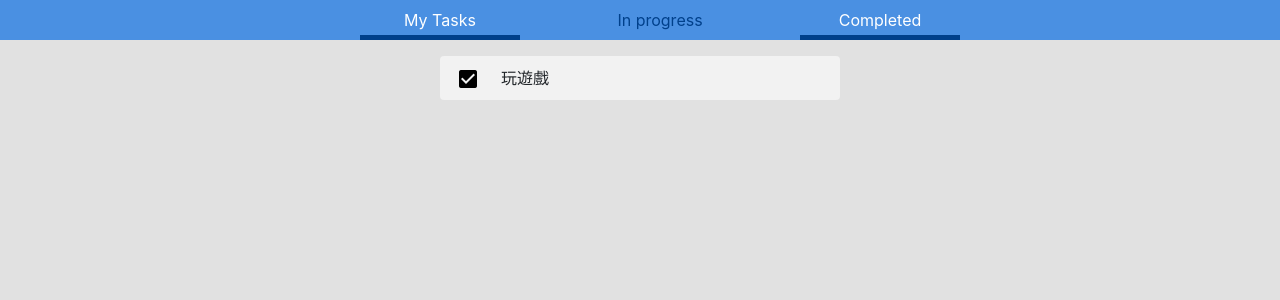
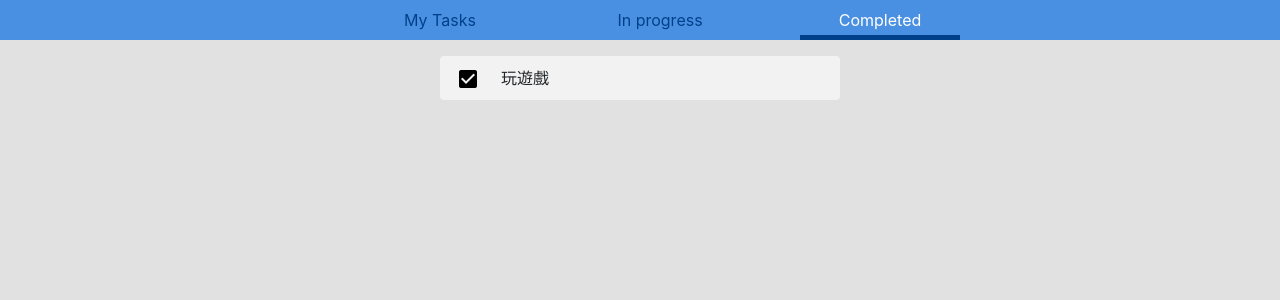
Before and after one commit to valuejoe/todolist_react, a React app: page /#/completed in a window 1280 px wide. Shown: the top 300 px of the page. Built offline with nearby package versions, Linux system fonts and the light colour scheme.

Commit message:
todolist final

```diff
--- a/src/index.css
+++ b/src/index.css
@@ -6,6 +6,11 @@ p {
   margin-top:10px;
   margin-bottom: 0;
   margin-left:8px;
+}
+
+::placeholder {
+  color: #C8C8C8;
+  opacity: 0.8; /* Firefox */
 }
 
 .addTask {
--- a/src/js/components/Main/TaskNav.js
+++ b/src/js/components/Main/TaskNav.js
@@ -7,7 +7,7 @@ const TaskNav = () => {
         <div className="Task_nav">
             <ul className="nav-ul">
                 <li className="nav-li">
-                    <NavLink to="/" className="nav-link">My Tasks</NavLink>
+                    <NavLink exact activeClassName="nav-link active" to="/">My Tasks</NavLink>
                 </li>
                 <li className="nav-li">
                     <NavLink to="/inProcess" className="nav-link">In progress</NavLink>
--- a/src/js/components/tasks/AddTask.js
+++ b/src/js/components/tasks/AddTask.js
@@ -7,8 +7,8 @@ class AddTask extends Component {
         super(props)
         this.state = {
             show: false,
-            title:'',
-            comment:''
+            title: '',
+            comment: ''
         };
 
     }
@@ -37,12 +37,16 @@ class AddTask extends Component {
                 {show ? (
                     <form className="task" onSubmit={this.handleSubmit}>
                         <div className="addTask">
+                            <p>
+                                <i className="material-icons positive_left">add</i>
+                                Add Task
+                            </p>
                             <input id="title" className="Task_input addTitle_Input" onChange={this.handleChange} type="text" placeholder="Type somthing here" />
 
                             <div className="addTask_comment">
                                 <p>
                                     <i className="material-icons positive_left">insert_comment</i>
-                                    comment
+                                    Comment
                                 </p>
                                 <input id="comment" className="Task_input comment_input" onChange={this.handleChange} type="text" placeholder="Type somthing here" />
                             </div>
@@ -66,8 +70,8 @@ class AddTask extends Component {
 
 const MapDispatchToProps = (dispatch) => {
     return {
-        addTask:(task) => dispatch(addTask(task))
+        addTask: (task) => dispatch(addTask(task))
     }
 }
 
-export default connect(null,MapDispatchToProps)(AddTask);
+export default connect(null, MapDispatchToProps)(AddTask);
```
Also changed, not shown: 2 other files (tests, documents, lock files or other folders).
